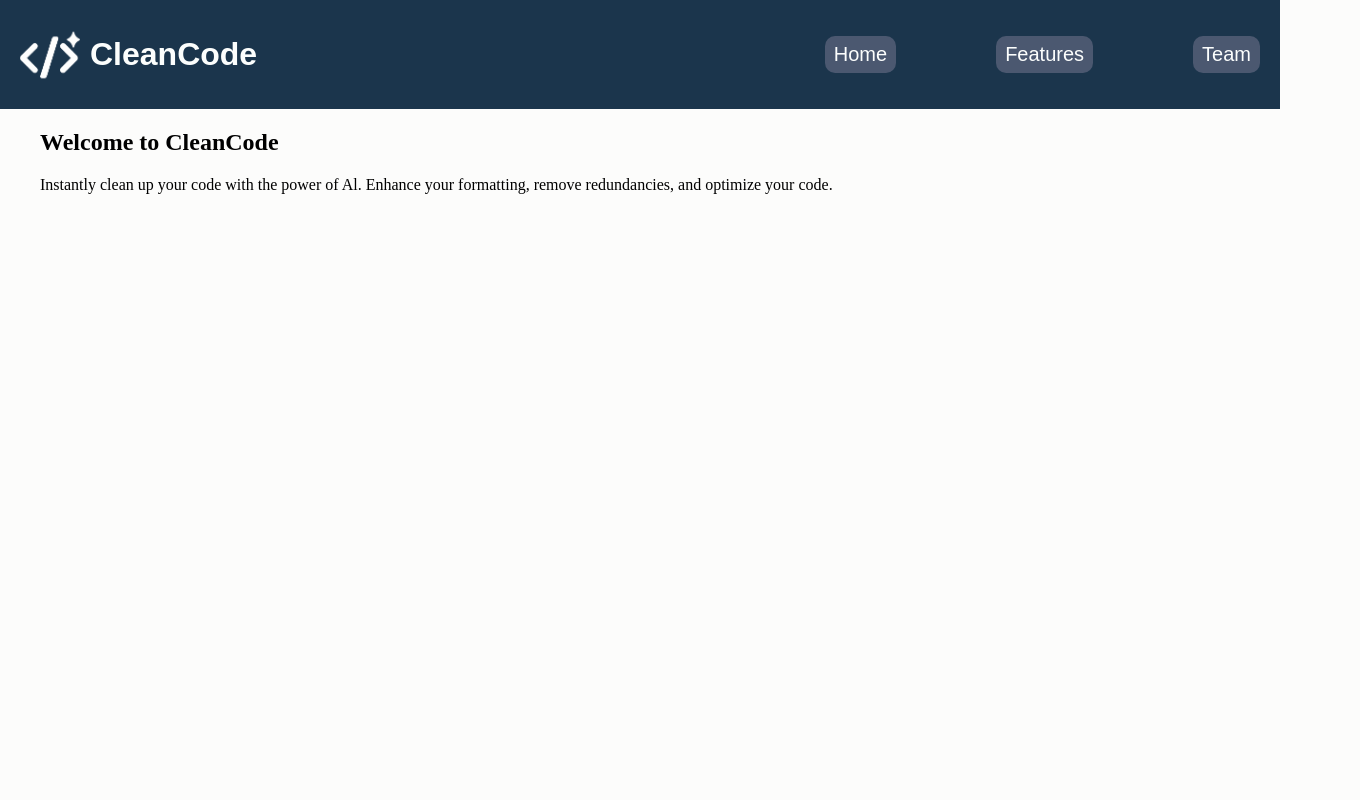
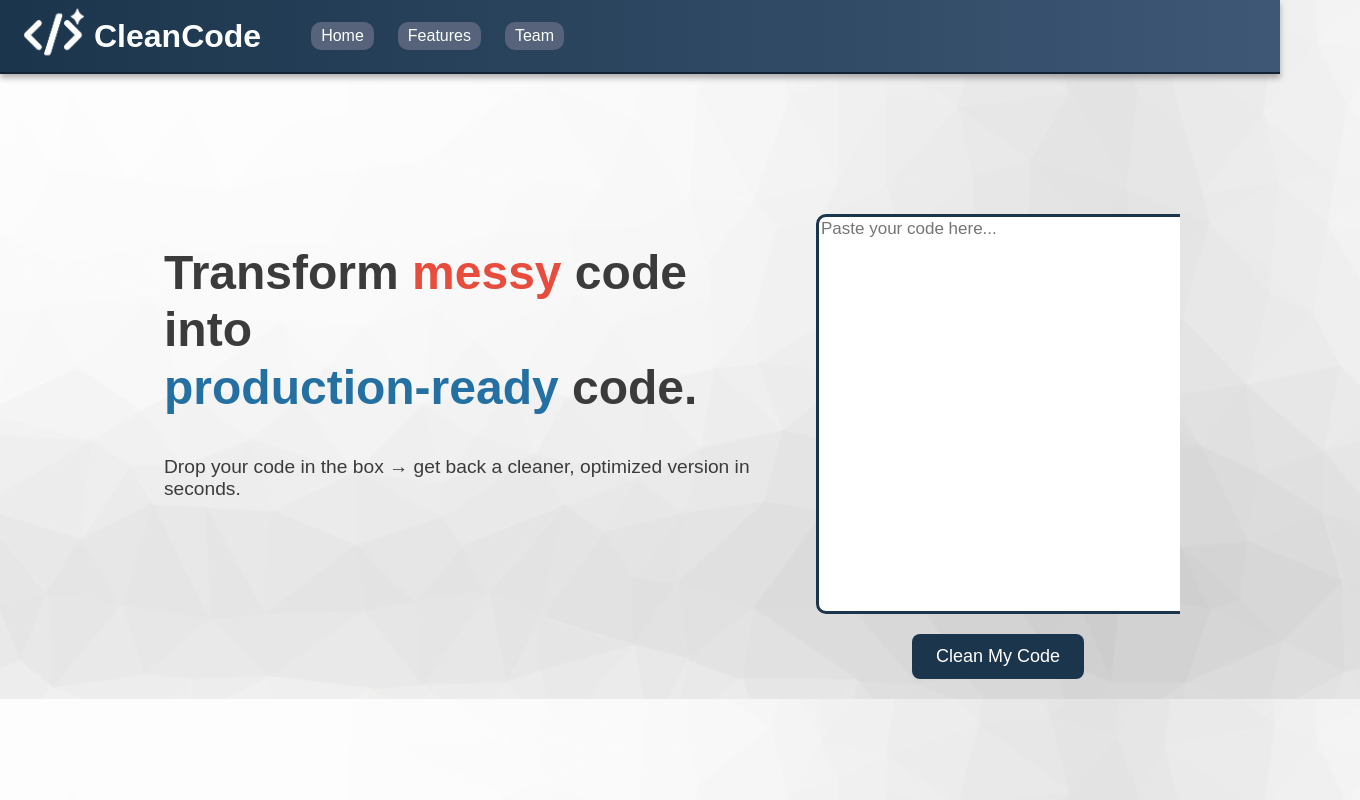
Before and after one commit to amermunassar/CleanCode, a plain HTML site: page index.html in a window 1280 px wide. Shown: the whole page, 1360 px wide, since content can reach past the window. Drawn offline with Linux system fonts and the light colour scheme.

Commit message:
finished header and adding other stuff

```diff
--- a/index.html
+++ b/index.html
@@ -6,35 +6,44 @@
     <title>CleanCode</title>
     <link rel="stylesheet" href="style.css">
 </head>
+
 <body>
-    <header>
-        <div class="name-logo">
-            <img src="JustLogo.png" alt="CleanCode Logo" class="logo">
-            <h1>CleanCode</h1>
+    <header class="site-header">
+        <div class="brand">
+            <img src="JustLogo.png" alt="CleanCode logo" class="logo">
+            <h1 class="site-title">CleanCode</h1>
         </div>
 
         <nav class="navigation">
             <ul class="nav-links">
-
                 <li><a href="index.html">Home</a></li>
                 <li><a href="features.html">Features</a></li>
                 <li><a href="team.html">Team</a></li>
-
-
             </ul>
         </nav>
-
     </header>
 
-    <div class="content">
+     <div class="content">
         <main>
-            <section>
-                <h2>Welcome to CleanCode</h2>
-                <p>Instantly clean up your code with the power of Al. Enhance your formatting, remove redundancies, and optimize your code.</p>
+            <section class="hero">
+                <!--left side-->
+                <div class="hero-text">
+                    <h2>Transform <span class="red">messy</span> code into <br>
+                    <span class="blue">production-ready</span> code.
+                    </h2>
+                    <p>Drop your code in the box <strong>→</strong> get back a cleaner, optimized version in seconds.</p>
+                </div>
+                <!--right side-->
+                <div class="hero-code">
+                    <textarea placeholder="Paste your code here..."></textarea>
+                    <button class="button">Clean My Code</button>
+                </div>
             </section>
+
         </main>
     </div>
 
 
+
 </body>
 </html>
--- a/style.css
+++ b/style.css
@@ -1,61 +1,157 @@
 body {
     background-color: #fcfcfb;
+    background-image: url(white-trianglify-opacity.png);
+    background-size: cover;
+    font-family: Arial, sans-serif;
     margin: 0px;
 }
-header {
-    align-items: center;;
+
+.site-header {
+    display: flex;
+    align-items: center;
+    justify-content: flex-start;
     background-color: #1b354c;
+    padding: 10px;
     margin-bottom: 20px;
-    padding: 20px 20px 20px 0px;
-    display: flex;
-    justify-content: space-between;
-
+    gap: 10px;                  /* space between Branding and Buttons */
+    background: linear-gradient(90deg, #1b354c, #3d5775);
+    border-bottom: 2px solid #132235;       /* border line */
+    box-shadow: 0 4px 6px rgba(0, 0, 0, 0.3); /* shadow */
 }
 
-header h1 {
+.site-title {
     color: #fcfefd;
     margin: 0px;
     font-family: sans-serif, Arial;
 
 }
 
-.navigation ul {
-    list-style-type: none;
-    /* margin: 10px; */
-    padding: 0px;
-    display: flex;
-    gap: 100px;
-    margin-left: 10px;
+.navigation {
+  padding-left: 40px;
 }
 
+.navigation .nav-links {
+  list-style: none;
+  margin: 0;
+  padding-left: 0px;
+  display: flex;
+  gap: 24px;
+}
+
+/* Link styling */
 .navigation a {
   color: #fcfefd;
   text-decoration: none;
   font-family: sans-serif, Arial;
-    font-size: 20px;
   display: block;
-    background-color: rgb(75, 88, 112);
-    padding: 7px 9px;
+  background: #56637a;     /*BUTTON COLOR*/
+  padding: 5px 10px;
   border-radius: 10px;
-    cursor: pointer;
 }
 .navigation a:hover {
-    background-color: white;
+  background-color: #fff;
   color: #1b354c;
   transition: 0.3s;
 }
-.content {
-    max-width: 1200px;
-    margin: 0 auto;
-    padding: 0 20px;
-}
+
 .logo {
     height: 60px;
-    margin-left: 20px;
+    margin-left: 14px;
+    margin-top: -8px;
 }
 
-.name-logo {
+.brand {
     display: flex;
     align-items: center;
     gap: 10px;
 }
+
+.content {
+    width: 100%;
+    max-width: none;
+    margin-top: 0;
+    padding: 0 40px;
+
+}
+
+
+
+.red {
+  color: #e74c3c;
+  font-weight: bold;
+}
+
+.blue {
+  color: #2470a2;
+  font-weight: bold;
+}
+
+
+.hero {
+  display: flex;
+  align-items: flex-start;
+  gap: 32px;
+  padding-right: 40px;
+}
+
+.hero-text {
+  flex: 0 0 50%;
+  max-width: none;
+  padding-left: 10%;
+  padding-top: 110px;
+}
+
+.hero-text h2 {
+  font-size: 3.0em;
+  line-height: 1.2;
+  color: #3b3b3b;
+}
+
+.hero-text p {
+  font-size: 1.2em;
+  color: #3b3b3b;
+  margin-top: 10px;
+}
+
+.hero-code {
+  /*background: #f4f4f4;
+  border: 1px solid #ddd;*/
+  flex: 1 1 60%;
+  min-width: 0;
+
+  margin-left: auto;
+  margin-right: 100px;
+
+  max-width: 600px;
+
+  border-radius: 5px;
+  font-family: 'Courier New', Courier, monospace;
+  color: #333;
+  overflow-x: auto;
+}
+
+.hero-code textarea {
+  margin-top: 120px;
+  display: block;
+  width: 600px;
+  height: 400px;
+  resize: none;
+  box-sizing: border-box;
+  border: #1b354c 3px solid;
+  border-radius: 10px;
+  font-size: 17px;
+  font-family: Arial, Helvetica, sans-serif;
+
+}
+
+.button {
+  display: block;
+  margin: 20px auto;
+  padding: 12px 24px;
+  font-size: 18px;
+  color: #fff;
+  background-color: #1b354c;
+  border: none;
+  border-radius: 8px;
+  cursor: pointer;
+}
```
Lines whose indentation alone changed are shown as unchanged.
